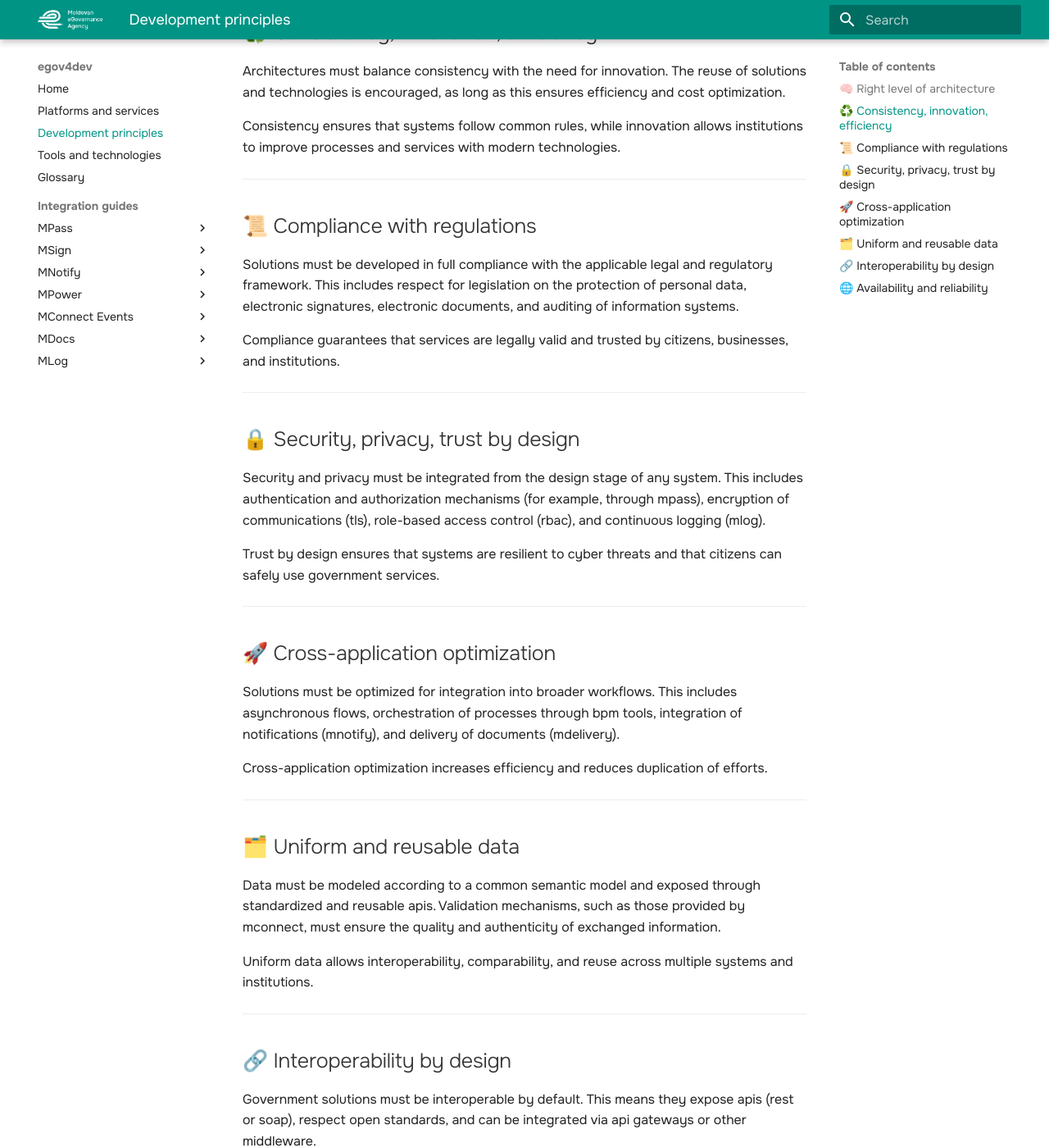
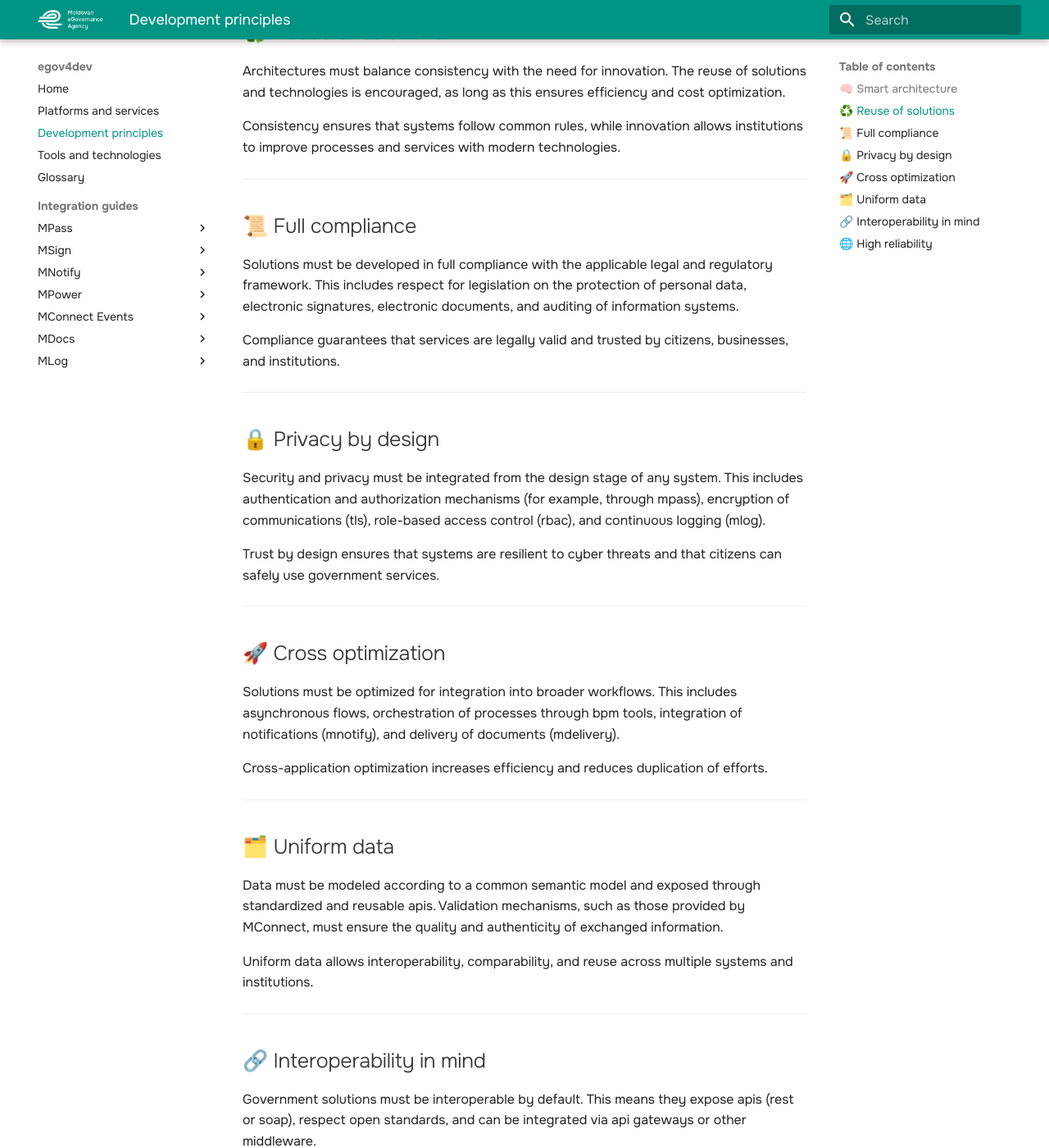
Before and after one commit to egov-moldova/egov4dev, an MkDocs documentation site: the page built from docs/principles/architecture.md, in a window 1280 px wide and 1400 px high, scrolled down 637 px. Shown: the whole window at 82% size. Built offline with MkDocs 1.6.1 and Material for MkDocs 9.7.7, drawn with Linux system fonts in a browser that asks for light colours; some of the changed text lies outside the part shown.

Commit message:
Update architecture.md

```diff
--- a/docs/principles/architecture.md
+++ b/docs/principles/architecture.md
@@ -2,7 +2,7 @@ The development of integrated government solutions is guided by a set of princip
 
 ---
 
-## 🧠 Right level of architecture
+## 🧠 Smart architecture
 
 Architectural decisions must be taken at the appropriate level, depending on the scope and impact of the solution. Local architectures (at the level of a single institution) must be aligned with national and sectoral architectures, ensuring interoperability and avoiding duplication of resources.
 
@@ -10,7 +10,7 @@ The principle requires that any solution is integrated into the national digital
 
 ---
 
-## ♻️ Consistency, innovation, efficiency
+## ♻️ Reuse of solutions
 
 Architectures must balance consistency with the need for innovation. The reuse of solutions and technologies is encouraged, as long as this ensures efficiency and cost optimization.
 
@@ -18,7 +18,7 @@ Consistency ensures that systems follow common rules, while innovation allows in
 
 ---
 
-## 📜 Compliance with regulations
+## 📜 Full compliance
 
 Solutions must be developed in full compliance with the applicable legal and regulatory framework. This includes respect for legislation on the protection of personal data, electronic signatures, electronic documents, and auditing of information systems.
 
@@ -26,7 +26,7 @@ Compliance guarantees that services are legally valid and trusted by citizens, b
 
 ---
 
-## 🔒 Security, privacy, trust by design
+## 🔒 Privacy by design
 
 Security and privacy must be integrated from the design stage of any system. This includes authentication and authorization mechanisms (for example, through mpass), encryption of communications (tls), role-based access control (rbac), and continuous logging (mlog).
 
@@ -34,7 +34,7 @@ Trust by design ensures that systems are resilient to cyber threats and that cit
 
 ---
 
-## 🚀 Cross-application optimization
+## 🚀 Cross optimization
 
 Solutions must be optimized for integration into broader workflows. This includes asynchronous flows, orchestration of processes through bpm tools, integration of notifications (mnotify), and delivery of documents (mdelivery).
 
@@ -42,15 +42,15 @@ Cross-application optimization increases efficiency and reduces duplication of e
 
 ---
 
-## 🗂️ Uniform and reusable data
+## 🗂️ Uniform data
 
-Data must be modeled according to a common semantic model and exposed through standardized and reusable apis. Validation mechanisms, such as those provided by mconnect, must ensure the quality and authenticity of exchanged information.
+Data must be modeled according to a common semantic model and exposed through standardized and reusable apis. Validation mechanisms, such as those provided by MConnect, must ensure the quality and authenticity of exchanged information.
 
 Uniform data allows interoperability, comparability, and reuse across multiple systems and institutions.
 
 ---
 
-## 🔗 Interoperability by design
+## 🔗 Interoperability in mind
 
 Government solutions must be interoperable by default. This means they expose apis (rest or soap), respect open standards, and can be integrated via api gateways or other middleware.
 
@@ -58,7 +58,7 @@ The principle of interoperability by design prevents the creation of isolated sy
 
 ---
 
-## 🌐 Availability and reliability
+## 🌐 High reliability
 
 Government services must be highly available and reliable. Solutions are hosted on scalable infrastructure (mcloud), monitored continuously, and delivered under clear service-level agreements (sla).
 
```
